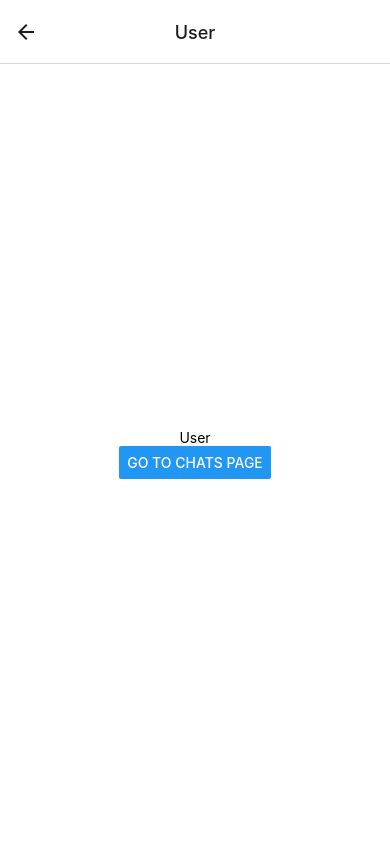
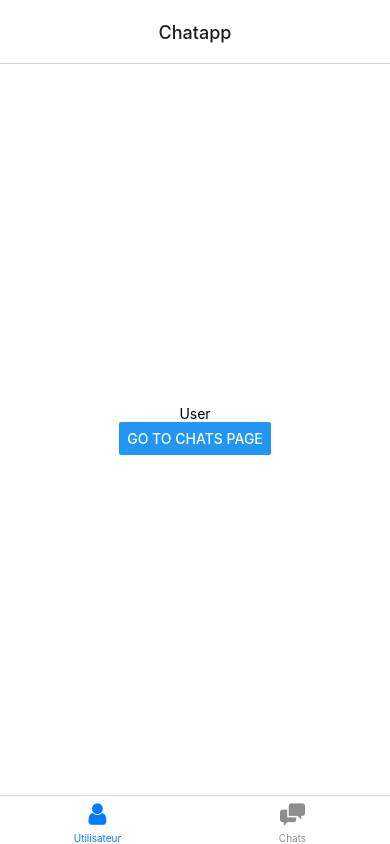
Before and after one commit to AbelRudy/chatapp-frontend, a React Native app: screen /User in a window 390 px wide. Built offline with nearby package versions, Linux system fonts and the light colour scheme.

Commit message:
Add bottom tabs

```diff
--- a/App.js
+++ b/App.js
@@ -4,8 +4,7 @@ import * as SplashScreen from "expo-splash-screen";
 import { useCallback, useEffect, useState } from "react";
 import { StyleSheet } from "react-native";
 import { SafeAreaProvider } from "react-native-safe-area-context";
-import Chats from "./screens/Chats";
-import User from "./screens/User";
+import TabNavigator from "./components/TabNavigator";
 
 // Keep the splash screen visible while we fetch resources
 SplashScreen.preventAutoHideAsync();
@@ -32,12 +31,8 @@ export default function App() {
 	return (
 		<SafeAreaProvider style={styles.container} onLayout={onLayout}>
 			<NavigationContainer>
-				<Stack.Navigator
-					initialRouteName="Chats"
-					screenOptions={{ headerTitleAlign: "center" }}
-				>
-					<Stack.Screen name="Chats" component={Chats} />
-					<Stack.Screen name="User" component={User} />
+				<Stack.Navigator screenOptions={{ headerShown: false }}>
+					<Stack.Screen name="Home" component={TabNavigator} />
 				</Stack.Navigator>
 			</NavigationContainer>
 		</SafeAreaProvider>
@@ -47,6 +42,5 @@ export default function App() {
 const styles = StyleSheet.create({
 	container: {
 		flex: 1,
-		backgroundColor: "#fff",
 	},
 });
--- /dev/null
+++ b/components/TabNavigator.js
@@ -0,0 +1,34 @@
+import { createBottomTabNavigator } from "@react-navigation/bottom-tabs";
+import React from "react";
+import { Text, View } from "react-native";
+import Chats from "../screens/Chats";
+import User from "../screens/User";
+import { FontAwesome, Entypo } from "@expo/vector-icons";
+
+const Tab = createBottomTabNavigator();
+
+export default function TabNavigator() {
+	return (
+		<Tab.Navigator
+			initialRouteName="Chats"
+			screenOptions={{ headerTitleAlign: "center", headerTitle: "Chatapp" }}
+		>
+			<Tab.Screen
+				name="User"
+				component={User}
+				options={{
+					tabBarLabel: "Utilisateur",
+					tabBarIcon: ({ color, size }) => (
+						<FontAwesome name="user" color={color} size={size} />
+					),
+				}}
+			/>
+			<Tab.Screen name="Chats" component={Chats} options={{
+					tabBarLabel: "Chats",
+					tabBarIcon: ({ color, size }) => (
+						<Entypo name="chat" color={color} size={size} />
+					),
+				}} />
+		</Tab.Navigator>
+	);
+}
--- a/package.json
+++ b/package.json
@@ -9,6 +9,7 @@
     "web": "expo start --web"
   },
   "dependencies": {
+    "@react-navigation/bottom-tabs": "^6.5.4",
     "@react-navigation/native": "^6.1.3",
     "@react-navigation/native-stack": "^6.9.9",
     "expo": "~47.0.12",
```
Also changed, not shown: 1 other file (tests, documents, lock files or other folders).
